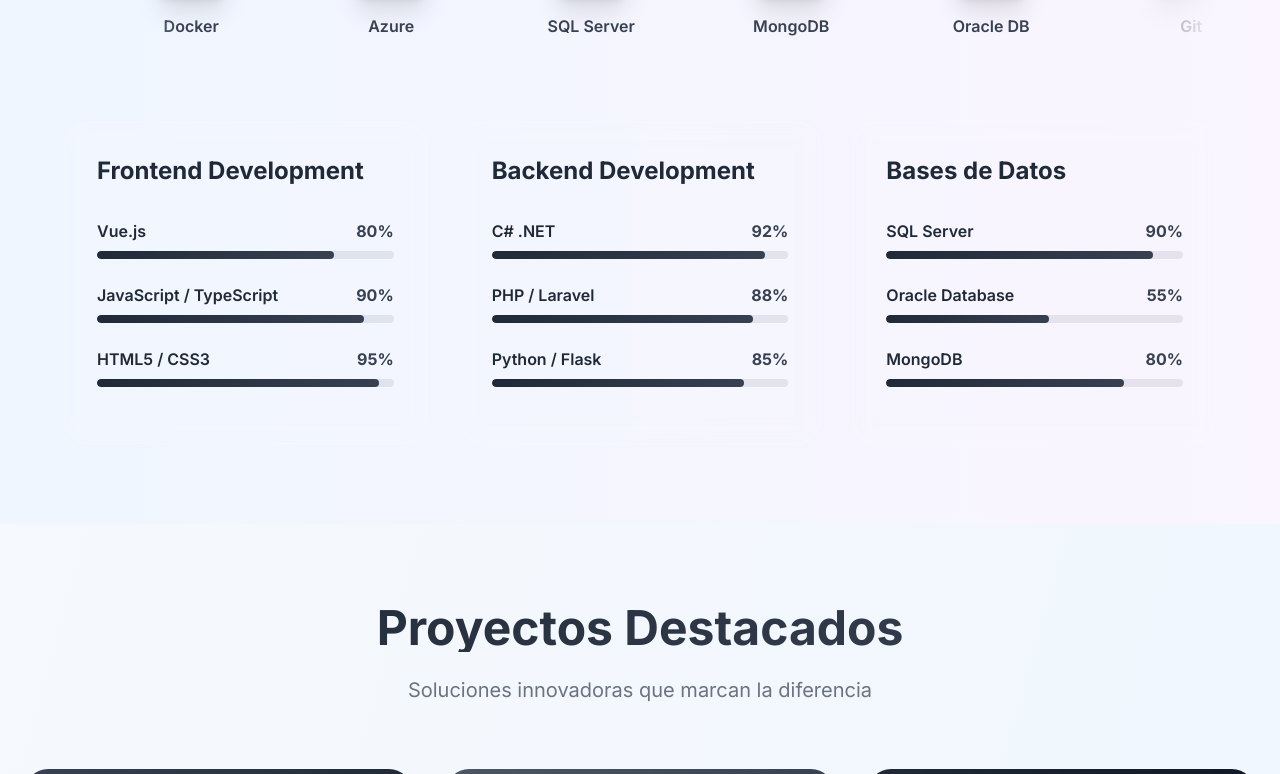
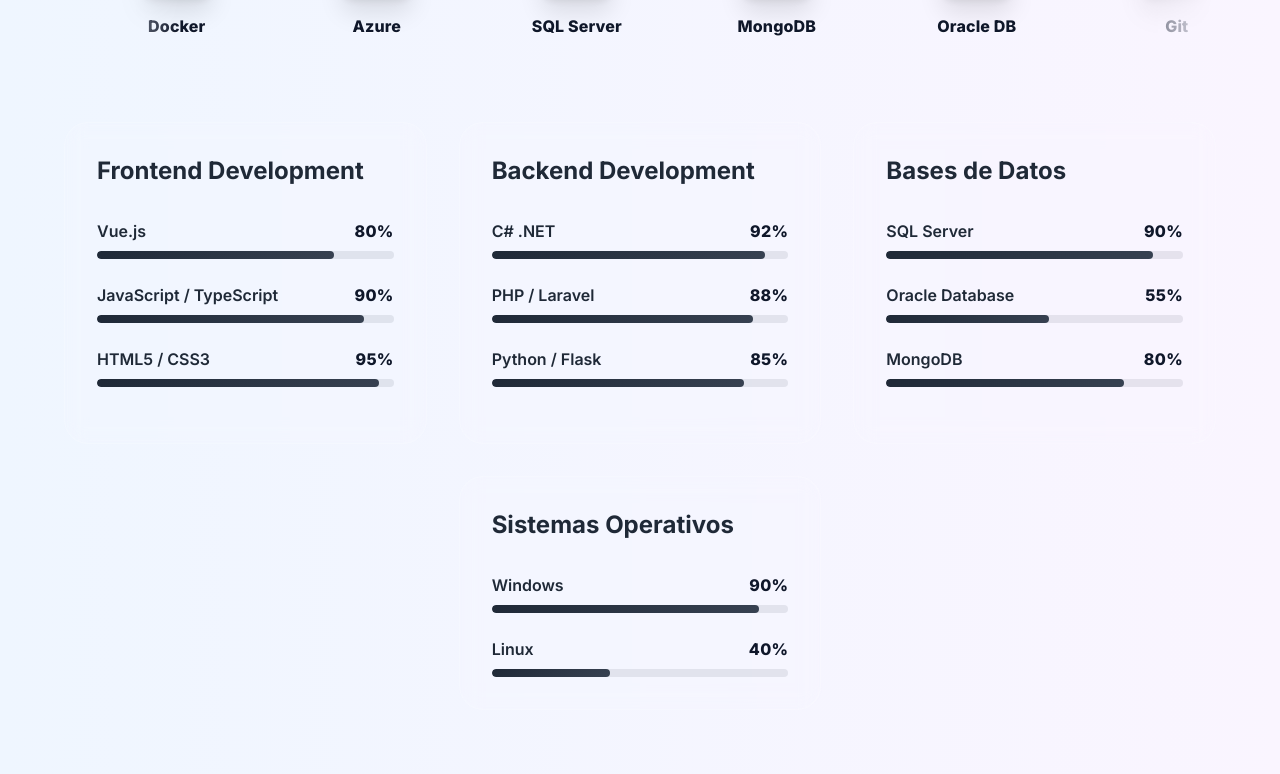
Before and after one commit to SergioQuirogaB/SergioQuiroga, a plain HTML site: page index.html in a window 1280 px wide. Shown: the part 2026-2800 px from the top of the page. Drawn offline with nearby package versions, Linux system fonts and the light colour scheme.

Commit message:
Actualización de mi cv

```diff
--- a/index.html
+++ b/index.html
@@ -196,7 +196,7 @@
               <div class="grid grid-cols-2 gap-6 mb-8">
                 <!-- Número de proyectos -->
                 <div class="text-center p-4 glass rounded-2xl card-hover">
-                  <div class="text-3xl font-bold gradient-text counter" data-target="20">0+</div>
+                  <div class="text-3xl font-bold gradient-text counter" data-target="27 ">0+</div>
                   <div class="text-gray-500" data-i18n="about-projects">Proyectos</div>
                 </div>
                 <!-- Años de experiencia -->
@@ -534,13 +534,13 @@
           <div class="grid md:grid-cols-3 gap-8" data-aos="fade-up" data-aos-delay="400">
             <!-- Frontend Development -->
             <div class="glass rounded-3xl p-8">
-              <h3 class="text-2xl font-bold mb-8">Frontend Development</h3>
+              <h3 class="text-2xl font-bold mb-8" data-i18n="skills-frontend">Frontend Development</h3>
 
               <!-- Vue.js -->
               <div class="mb-6">
                 <div class="flex justify-between mb-2">
                   <span class="font-semibold">Vue.js</span>
-                  <span class="text-gray-700 dark:text-gray-300 font-bold">80%</span>
+                  <span class="skill-percent">80%</span>
                 </div>
                 <div class="skill-bar">
                   <div class="skill-progress" style="width: 80%"></div>
@@ -551,7 +551,7 @@
               <div class="mb-6">
                 <div class="flex justify-between mb-2">
                   <span class="font-semibold">JavaScript / TypeScript</span>
-                  <span class="text-gray-700 dark:text-gray-300 font-bold">90%</span>
+                  <span class="skill-percent">90%</span>
                 </div>
                 <div class="skill-bar">
                   <div class="skill-progress" style="width: 90%"></div>
@@ -562,7 +562,7 @@
               <div class="mb-6">
                 <div class="flex justify-between mb-2">
                   <span class="font-semibold">HTML5 / CSS3</span>
-                  <span class="text-gray-700 dark:text-gray-300 font-bold">95%</span>
+                  <span class="skill-percent">95%</span>
                 </div>
                 <div class="skill-bar">
                   <div class="skill-progress" style="width: 95%"></div>
@@ -572,13 +572,13 @@
 
             <!-- Backend Development -->
             <div class="glass rounded-3xl p-8">
-              <h3 class="text-2xl font-bold mb-8">Backend Development</h3>
+              <h3 class="text-2xl font-bold mb-8" data-i18n="skills-backend">Backend Development</h3>
 
               <!-- C# .NET -->
               <div class="mb-6">
                 <div class="flex justify-between mb-2">
                   <span class="font-semibold">C# .NET</span>
-                  <span class="text-gray-700 dark:text-gray-300 font-bold">92%</span>
+                  <span class="skill-percent">92%</span>
                 </div>
                 <div class="skill-bar">
                   <div class="skill-progress" style="width: 92%"></div>
@@ -589,7 +589,7 @@
               <div class="mb-6">
                 <div class="flex justify-between mb-2">
                   <span class="font-semibold">PHP / Laravel</span>
-                  <span class="text-gray-700 dark:text-gray-300 font-bold">88%</span>
+                  <span class="skill-percent">88%</span>
                 </div>
                 <div class="skill-bar">
                   <div class="skill-progress" style="width: 88%"></div>
@@ -600,7 +600,7 @@
               <div class="mb-6">
                 <div class="flex justify-between mb-2">
                   <span class="font-semibold">Python / Flask</span>
-                  <span class="text-gray-700 dark:text-gray-300 font-bold">85%</span>
+                  <span class="skill-percent">85%</span>
                 </div>
                 <div class="skill-bar">
                   <div class="skill-progress" style="width: 85%"></div>
@@ -610,13 +610,13 @@
 
             <!-- Bases de Datos -->
             <div class="glass rounded-3xl p-8">
-              <h3 class="text-2xl font-bold mb-8">Bases de Datos</h3>
+              <h3 class="text-2xl font-bold mb-8" data-i18n="skills-databases">Bases de Datos</h3>
 
               <!-- SQL Server -->
               <div class="mb-6">
                 <div class="flex justify-between mb-2">
                   <span class="font-semibold">SQL Server</span>
-                  <span class="text-gray-700 dark:text-gray-300 font-bold">90%</span>
+                  <span class="skill-percent">90%</span>
                 </div>
                 <div class="skill-bar">
                   <div class="skill-progress" style="width: 90%"></div>
@@ -627,7 +627,7 @@
               <div class="mb-6">
                 <div class="flex justify-between mb-2">
                   <span class="font-semibold">Oracle Database</span>
-                  <span class="text-gray-700 dark:text-gray-300 font-bold">55%</span>
+                  <span class="skill-percent">55%</span>
                 </div>
                 <div class="skill-bar">
                   <div class="skill-progress" style="width: 55%"></div>
@@ -638,10 +638,37 @@
               <div class="mb-6">
                 <div class="flex justify-between mb-2">
                   <span class="font-semibold">MongoDB</span>
-                  <span class="text-gray-700 dark:text-gray-300 font-bold">80%</span>
+                  <span class="skill-percent">80%</span>
                 </div>
                 <div class="skill-bar">
                   <div class="skill-progress" style="width: 80%"></div>
+                </div>
+              </div>
+            </div>
+
+            <!-- Sistemas Operativos -->
+            <div class="glass rounded-3xl p-8 md:col-start-2">
+              <h3 class="text-2xl font-bold mb-8" data-i18n="skills-operating-systems">Sistemas Operativos</h3>
+
+              <!-- Windows -->
+              <div class="mb-6">
+                <div class="flex justify-between mb-2">
+                  <span class="font-semibold">Windows</span>
+                  <span class="skill-percent">90%</span>
+                </div>
+                <div class="skill-bar">
+                  <div class="skill-progress" style="width: 90%"></div>
+                </div>
+              </div>
+
+              <!-- Linux -->
+              <div class="mb-0">
+                <div class="flex justify-between mb-2">
+                  <span class="font-semibold">Linux</span>
+                  <span class="skill-percent">40%</span>
+                </div>
+                <div class="skill-bar">
+                  <div class="skill-progress" style="width: 40%"></div>
                 </div>
               </div>
             </div>
@@ -848,7 +875,7 @@
                   <i class="fas fa-map-marker-alt"></i>
                 </div>
                 <h3 class="font-bold mb-2" data-i18n="contact-location">Ubicación</h3>
-                <p class="text-gray-600">Bogotá, Colombia</p>
+                <p class="text-gray-600">Tunja, Colombia</p>
               </div>
             </div>
           </div>
--- a/style.css
+++ b/style.css
@@ -156,6 +156,16 @@
     background: var(--primary-gradient);
     border-radius: 10px;
     transition: width 2s ease-in-out;
+  }
+
+  /* Mejorar contraste de porcentajes en barras de habilidad */
+  .skill-percent {
+    color: #0f172a !important; /* slate-900 */
+    font-weight: 800 !important;
+    letter-spacing: 0.02em;
+  }
+  .dark .skill-percent {
+    color: #f3f4f6 !important; /* gray-100 */
   }
 
   /* Scroll Indicator */
@@ -356,6 +366,19 @@
      flex-shrink: 0;
    }
 
+  /* Mejorar legibilidad de etiquetas bajo cada tecnología */
+  .carousel-item span {
+    color: #0f172a; /* slate-900 */
+    font-weight: 800;
+    font-size: 1rem; /* 16px */
+    letter-spacing: 0.01em;
+    text-shadow: 0 1px 0 rgba(255, 255, 255, 0.6);
+  }
+  .dark .carousel-item span {
+    color: #f3f4f6; /* gray-100 */
+    text-shadow: 0 1px 0 rgba(0, 0, 0, 0.6);
+  }
+
    @keyframes scroll {
      0% { transform: translateX(0); }
      100% { transform: translateX(calc(-200px * 18)); } /* Mueve exactamente 18 elementos */
--- a/translations.js
+++ b/translations.js
@@ -27,6 +27,7 @@
         'skills-frontend': 'Frontend Development',
         'skills-backend': 'Backend Development',
         'skills-databases': 'Bases de Datos',
+        'skills-operating-systems': 'Sistemas Operativos',
 
         // Projects Section
         'projects-title': 'Proyectos Destacados',
@@ -99,6 +100,7 @@
         'skills-frontend': 'Frontend Development',
         'skills-backend': 'Backend Development',
         'skills-databases': 'Databases',
+        'skills-operating-systems': 'Operating Systems',
 
         // Projects Section
         'projects-title': 'Featured Projects',
```
Also changed, not shown: 1 other file.
